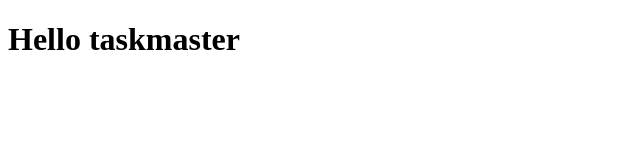
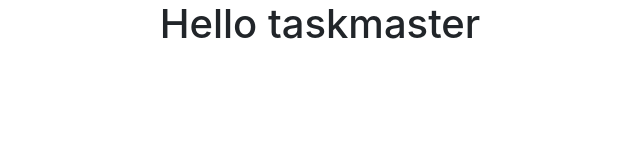
Before and after one commit to NehemiahBoone/taskmaster, a plain HTML site: page index.html in a window 1280 px wide. Shown: the whole page, without its empty margins (0-640 px from the left). Drawn offline with nearby package versions, Linux system fonts and the light colour scheme.

Commit message:
bootstrap workin

```diff
--- a/assets/style.css
+++ b/assets/style.css
@@ -1 +1,9 @@
-/* Styles */
+body {
+  min-height: 100vh;
+  display: flex;
+  flex-direction: column;
+}
+
+main {
+  flex-grow: 1;
+}
--- a/index.html
+++ b/index.html
@@ -5,13 +5,23 @@
   <meta charset="UTF-8">
   <meta name="viewport" content="width=device-width, initial-scale=1.0">
   <meta http-equiv="X-UA-Compatible" content="ie=edge">
+  <link rel="stylesheet" href="https://stackpath.bootstrapcdn.com/bootstrap/4.5.2/css/bootstrap.min.css">
   <link rel="stylesheet" href="assets/style.css">
   <title>taskmaster</title>
 </head>
 
 <body>
+  <main class="container-fluid">
 
+    <section class="row">
+
+      <div class="col-6 text-center">
         <h1>Hello taskmaster</h1>
+      </div>
+
+    </section>
+
+  </main>
 
 
   <script src="app/main.js" type="module"></script>
```
Lines whose indentation alone changed are shown as unchanged.
